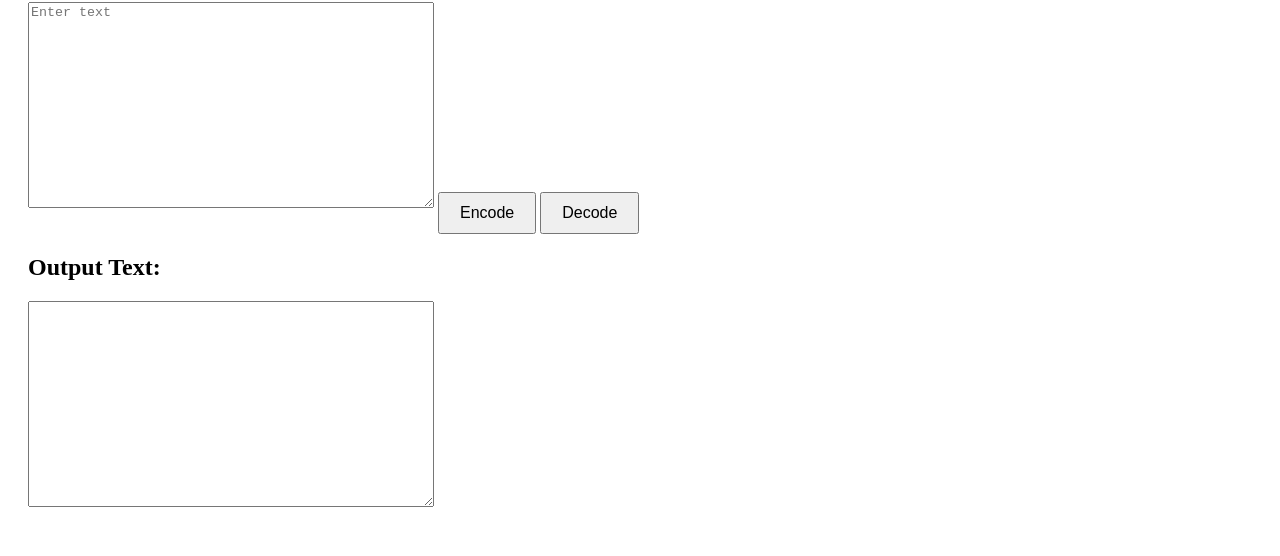
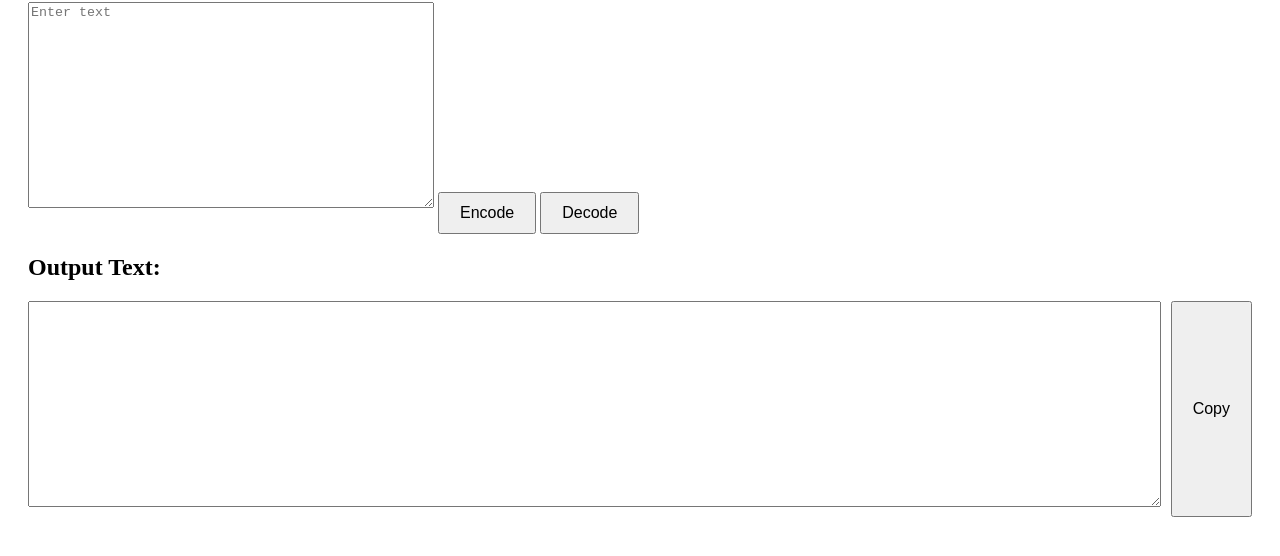
Before and after one commit to duchoa56819/duchoa56819.github.io, a website: page demo/encoder.html in a window 1280 px wide. Shown: the part 78-634 px from the top of the page. Drawn offline with Linux system fonts and the light colour scheme.

Commit message:
add encoder copy

```diff
--- a/demo/css/encoder.css
+++ b/demo/css/encoder.css
@@ -12,3 +12,15 @@ button {
   padding: 10px 20px;
   font-size: 16px;
 }
+
+.output-container {
+  display: flex;
+}
+
+.output-container textarea {
+  flex-grow: 1;
+}
+
+.output-container button {
+  margin-left: 10px;
+}
--- a/demo/encoder.html
+++ b/demo/encoder.html
@@ -11,7 +11,10 @@
     <button onclick="encode()">Encode</button>
     <button onclick="decode()">Decode</button>
     <h2>Output Text:</h2>
+	<div class="output-container">
     <textarea id="outputText" readonly></textarea>
+	<button onclick="copyOutput()">Copy</button>
+	</div>
   </div>
 
   <script src="js/encoder.js"></script>
--- a/demo/js/encoder.js
+++ b/demo/js/encoder.js
@@ -64,3 +64,11 @@ function substitutionDecode(text) {
 
   return decodedText;
 }
+
+function copyOutput() {
+  const outputText = document.getElementById('outputText');
+  outputText.select();
+  outputText.setSelectionRange(0, 99999); // For mobile devices
+  document.execCommand('copy');
+  alert('Copied to clipboard!');
+}
```
